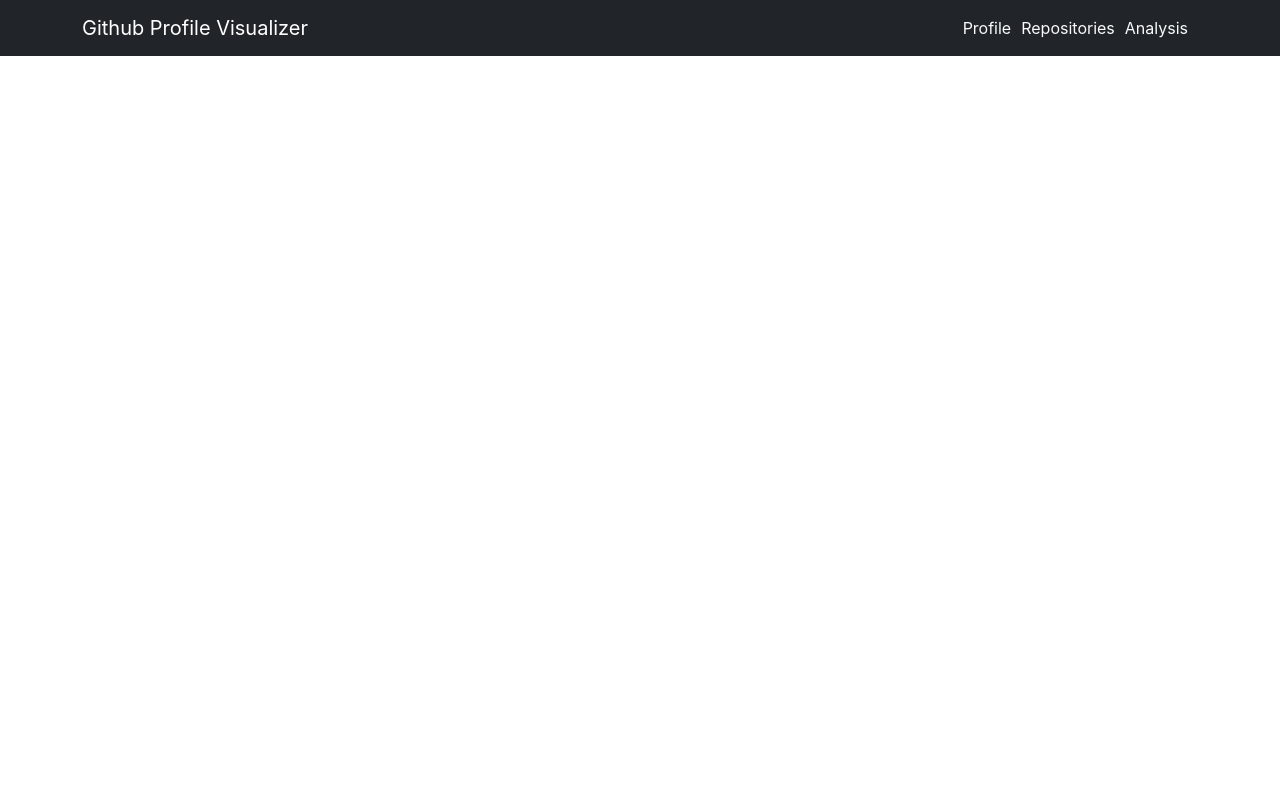
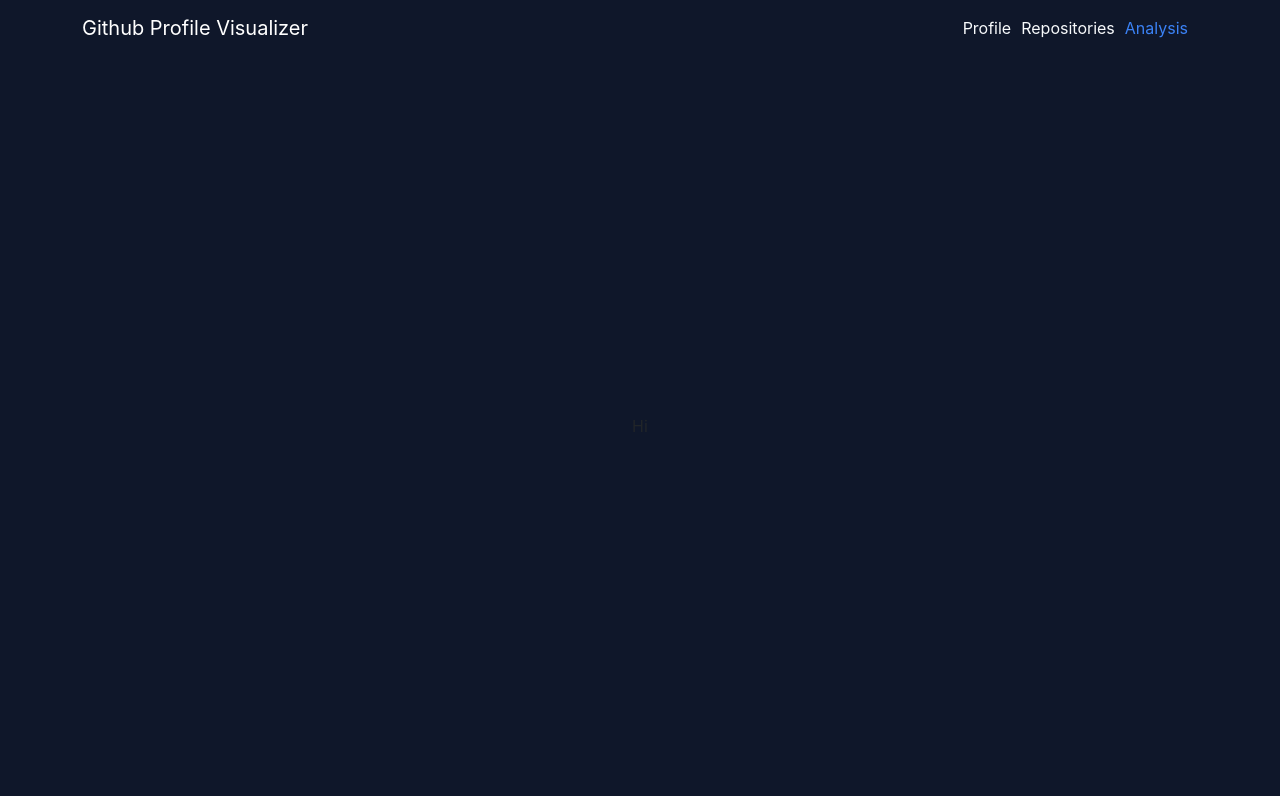
Before and after one commit to chennachandrika/Mini_Project_GitHub_Profile_Visualizer, a React (Create React App) app: page /1/analysis in a window 1280 px wide. Built offline with nearby package versions, Linux system fonts and the light colour scheme.

Commit message:
Modifications in Header Header Component  setup

```diff
--- a/src/Components/Header/index.js
+++ b/src/Components/Header/index.js
@@ -1,14 +1,15 @@
 import { withRouter } from "react-router-dom";
 import { Navbar, Container, Nav } from "react-bootstrap";
-import { RouterLink } from "./styledComponents";
+import { RouterLink, NavbarBar } from "./styledComponents";
 
 const Header = (props) => {
-  const { history } = props;
+  const { history, match } = props;
   const { location } = history;
   const { pathname } = location;
-
+  const { params } = match;
+  const { user } = params;
   return (
-    <Navbar sticky="top" bg="dark" variant="dark" expand="lg">
+    <NavbarBar sticky="top" variant="dark" expand="lg">
       <Container>
         <Navbar.Brand href="#home">Github Profile Visualizer</Navbar.Brand>
         <Navbar.Toggle aria-controls="basic-navbar-nav" />
@@ -18,27 +19,27 @@ const Header = (props) => {
         >
           <Nav className="ml-auto">
             <RouterLink
-              to="/profile"
-              issamepath={(pathname === "/profile").toString()}
+              to={`/${user}/profile`}
+              issamepath={(pathname === `/${user}/profile`).toString()}
             >
               Profile
             </RouterLink>
             <RouterLink
-              to="/repositories"
-              issamepath={(pathname === "/repositories").toString()}
+              to={`/${user}/repositories`}
+              issamepath={(pathname === `/${user}/repositories`).toString()}
             >
               Repositories
             </RouterLink>
             <RouterLink
-              to="/analysis"
-              issamepath={(pathname === "/analysis").toString()}
+              to={`/${user}/analysis`}
+              issamepath={(pathname === `/${user}/analysis`).toString()}
             >
               Analysis
             </RouterLink>
           </Nav>
         </Navbar.Collapse>
       </Container>
-    </Navbar>
+    </NavbarBar>
   );
 };
 
--- a/src/Components/Header/styledComponents.js
+++ b/src/Components/Header/styledComponents.js
@@ -1,5 +1,10 @@
 import styled from "styled-components";
+import { Navbar } from "react-bootstrap";
 import { Link } from "react-router-dom";
+
+export const NavbarBar = styled(Navbar)`
+  background-color: #0f172a;
+`;
 
 export const RouterLink = styled(Link)`
   text-decoration: none;
--- a/src/Components/LoginPage/index.js
+++ b/src/Components/LoginPage/index.js
@@ -1,6 +1,5 @@
 import { Component } from "react";
 import cookie from "js-cookie";
-import UserDataContext from "../../Context/UserDataContext";
 import LoginPageLogo from "./resources/LoginPageLogo.png";
 import {
   LoginPageContainer,
@@ -11,7 +10,7 @@ import {
 } from "./styledComponents";
 
 class LoginPage extends Component {
-  state = { username: "", gitUserData: [], isUsernameInvalid: false };
+  state = { username: "", isUsernameInvalid: false };
 
   onChangeUsername = (event) => {
     if (event.key === "Enter") {
@@ -22,11 +21,13 @@ class LoginPage extends Component {
   };
 
   onSuccessAuthenticate = (userData) => {
+    const { username } = this.state;
     const { history } = this.props;
+    console.log(history);
     const { id } = userData;
-    this.setState({ gitUserData: userData });
     cookie.set("awt_token", id);
-    history.replace("/profile");
+    console.log(userData);
+    history.replace(`/${username}/profile`);
   };
 
   onFailureAuthenticate = (error) => {
@@ -48,13 +49,8 @@ class LoginPage extends Component {
   };
 
   render() {
-    const { gitUserData, isUsernameInvalid } = this.state;
+    const { isUsernameInvalid } = this.state;
     return (
-      <UserDataContext.Provider
-        value={{
-          UserGitData: gitUserData
-        }}
-      >
       <LoginPageContainer>
         <LoginPageHeading>Github Profile Visualizer</LoginPageHeading>
         <TextInput
@@ -68,7 +64,6 @@ class LoginPage extends Component {
         </ErrorMessage>
         <LoginPageImage src={LoginPageLogo} />
       </LoginPageContainer>
-      </UserDataContext.Provider>
     );
   }
 }
--- a/src/Components/ProfilePage/index.js
+++ b/src/Components/ProfilePage/index.js
@@ -1,5 +1,20 @@
+import { Component } from "react";
 import Header from "../Header";
+import { ProfilePageContainer } from "./styledComponents";
 
-const ProfilePage = () => <Header />;
-
+class ProfilePage extends Component {
+  state = { userData: "" };
+  componentDidMount = () => {
+    this.getUserData();
+  };
+  getUserData = () => {};
+  render() {
+    return (
+      <>
+        <Header />
+        <ProfilePageContainer>Hi</ProfilePageContainer>
+      </>
+    );
+  }
+}
 export default ProfilePage;
```
Lines whose indentation alone changed are shown as unchanged.
